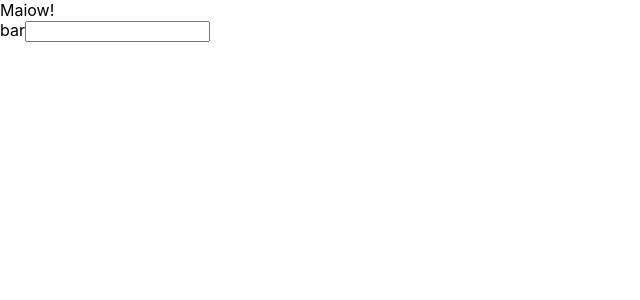
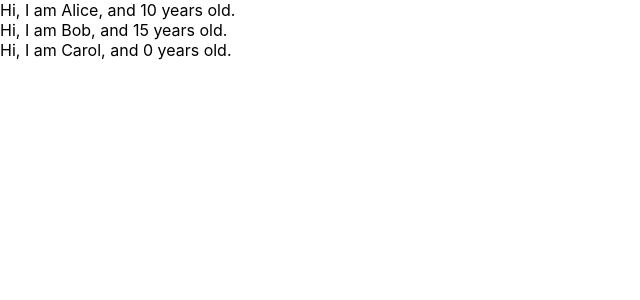
Before and after one commit to KimiSaki/udemy-react-redux-crud-application, a React (Create React App) app: page / in a window 1280 px wide. Shown: the top 300 px of the page, without its empty margins (0-640 px from the left). Built offline with nearby package versions, Linux system fonts and the light colour scheme.

Commit message:
learn props of component.

```diff
--- a/src/App.js
+++ b/src/App.js
@@ -1,16 +1,27 @@
 
 function App() {
+  const profiles = [
+    {name: "Alice", age:10},
+    {name: "Bob", age:15},
+    {name: "Carol"},
+  ]
   return (
     <div>
-      <Cat />
-      <label htmlFor="bar">bar</label>
-      <input type="text" onChange={() => {console.log("I'm React!")}} />
+      {
+        profiles.map((profile, index) => {
+          return <User name={profile.name} age={profile.age} key={index}/>
+        })
+      }
     </div>
   );
 }
 
-function Cat() {
-  return <div>Maiow!</div>
+function User(props) {
+  return <div>Hi, I am {props.name}, and {props.age} years old.</div>
+}
+
+User.defaultProps = {
+  age: 0
 }
 
 export default App;
```
